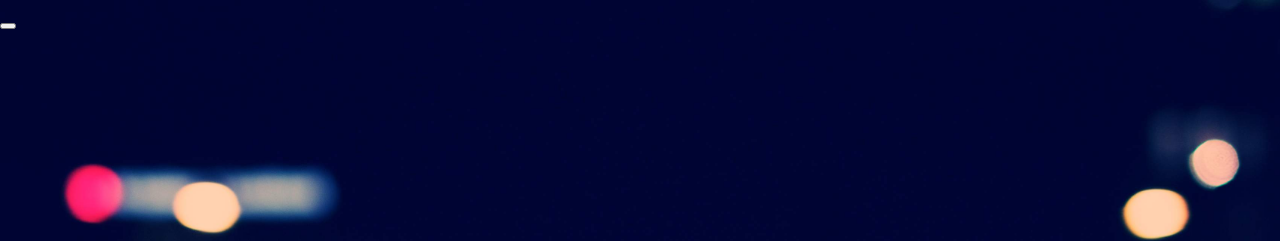
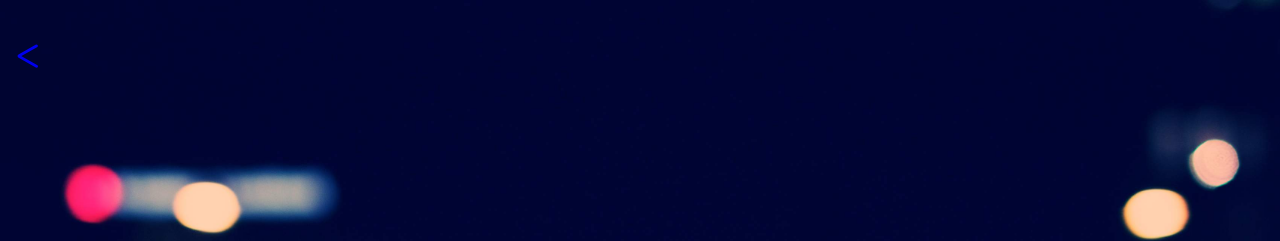
Before and after one commit to testlabsc/sauravchandra.github.io, a Jekyll site: the page built from _posts/2017-07-06-Hello-World.md, in a window 1280 px wide. Shown: the top 241 px of the page. Built offline with Jekyll 4.4.1, drawn with Linux system fonts in a browser that asks for light colours.

Commit message:
Update post-header.html

```diff
--- a/_includes/post-header.html
+++ b/_includes/post-header.html
@@ -1,4 +1,4 @@
 <header id="post">
-	<button class="back">
-	</button>
+	<a href="../blog.html">&#60;
+	</a>
 </header>
```
